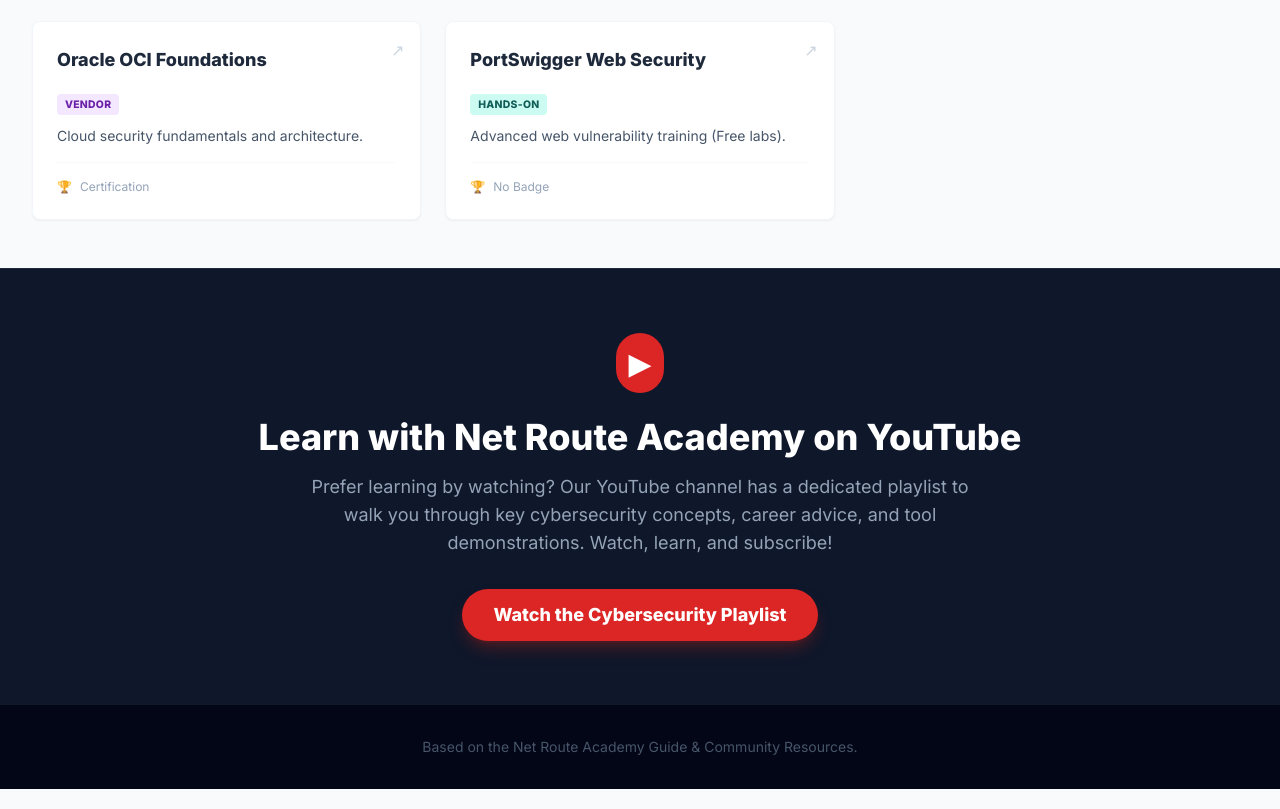
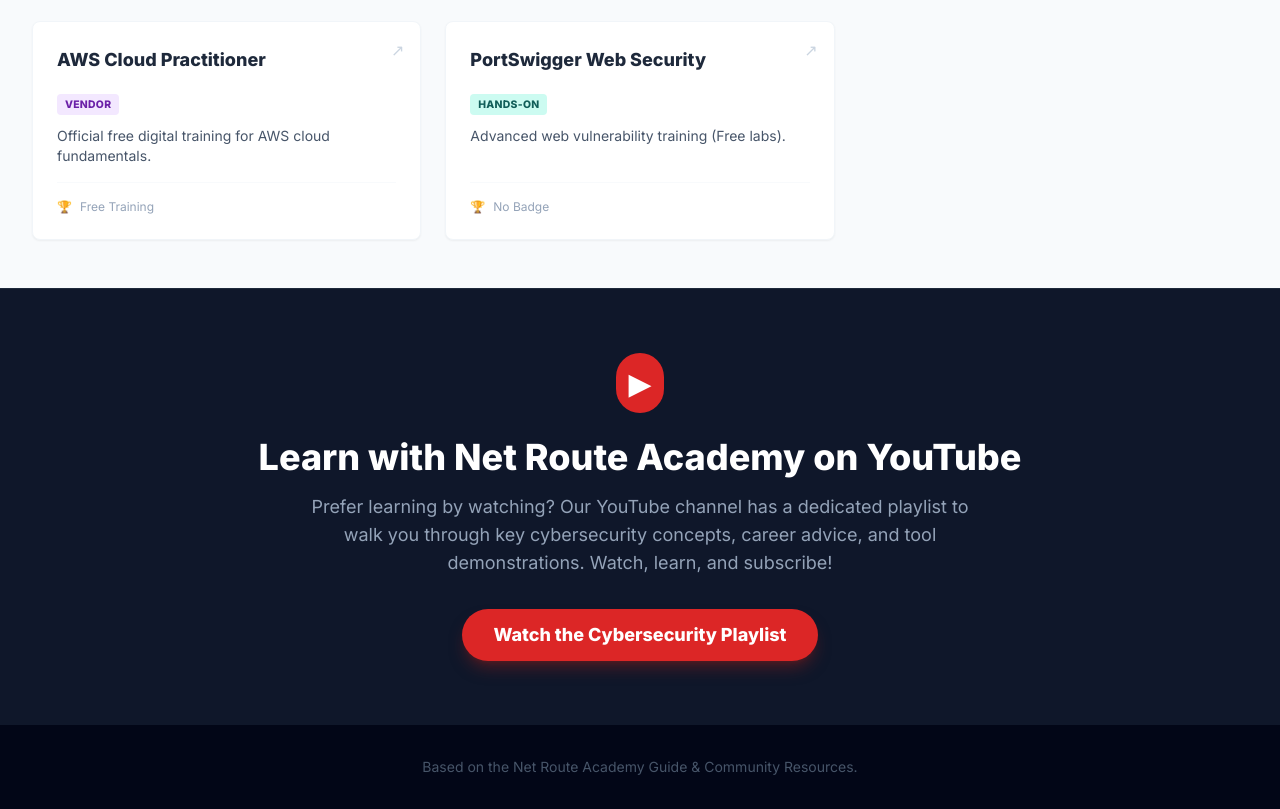
Before and after one commit to netroute-dev/Cybersecurity-Training-Guide, a plain HTML site: page index.html in a window 1280 px wide. Shown: the part 2217-3026 px from the top of the page. Drawn offline with nearby package versions, Linux system fonts and the light colour scheme.

Commit message:
Update index.html

```diff
--- a/index.html
+++ b/index.html
@@ -244,13 +244,13 @@
                 desc: "Show employers you are familiar with the actual enterprise products they use every day.",
                 resources: [
                     "Fortinet NSE 1 & 2 (Free Awareness Training)",
-                    "Oracle Cloud Infrastructure (OCI) Foundations",
-                    "AWS Cloud Practitioner Essentials"
+                    "AWS Cloud Practitioner Essentials (Free Digital Training)"
                 ],
                 action: "Pass the free exams to get certificates for your LinkedIn."
             }
         ];
 
+        // ADDED: AWS Cloud Practitioner to the library
         const resourceDB = [
             { title: "Professor Messer Security+", category: "foundational", desc: "Comprehensive video training for CompTIA Security+.", badge: "Video Course", url: "https://www.professormesser.com/" },
             { title: "Cisco Skills for All", category: "foundational", desc: "Official beginner courses from Cisco networking experts.", badge: "Certificate", url: "https://skillsforall.com/" },
@@ -258,7 +258,7 @@
             { title: "TryHackMe", category: "hands-on", desc: "Gamified browser-based hacking labs.", badge: "Digital Badge", url: "https://tryhackme.com/" },
             { title: "freeCodeCamp InfoSec", category: "hands-on", desc: "Project-based certification using Python/HelmetJS.", badge: "Certification", url: "https://www.freecodecamp.org/learn/information-security/" },
             { title: "Fortinet NSE 1 & 2", category: "vendor", desc: "Intro to the threat landscape by a firewall giant.", badge: "Certificate", url: "https://training.fortinet.com/" },
-            { title: "Oracle OCI Foundations", category: "vendor", desc: "Cloud security fundamentals and architecture.", badge: "Certification", url: "https://education.oracle.com/oracle-cloud-infrastructure-training" },
+            { title: "AWS Cloud Practitioner", category: "vendor", desc: "Official free digital training for AWS cloud fundamentals.", badge: "Free Training", url: "https://aws.amazon.com/training/digital/aws-cloud-practitioner-essentials/" },
             { title: "PortSwigger Web Security", category: "hands-on", desc: "Advanced web vulnerability training (Free labs).", badge: "No Badge", url: "https://portswigger.net/web-security" }
         ];
 
```
